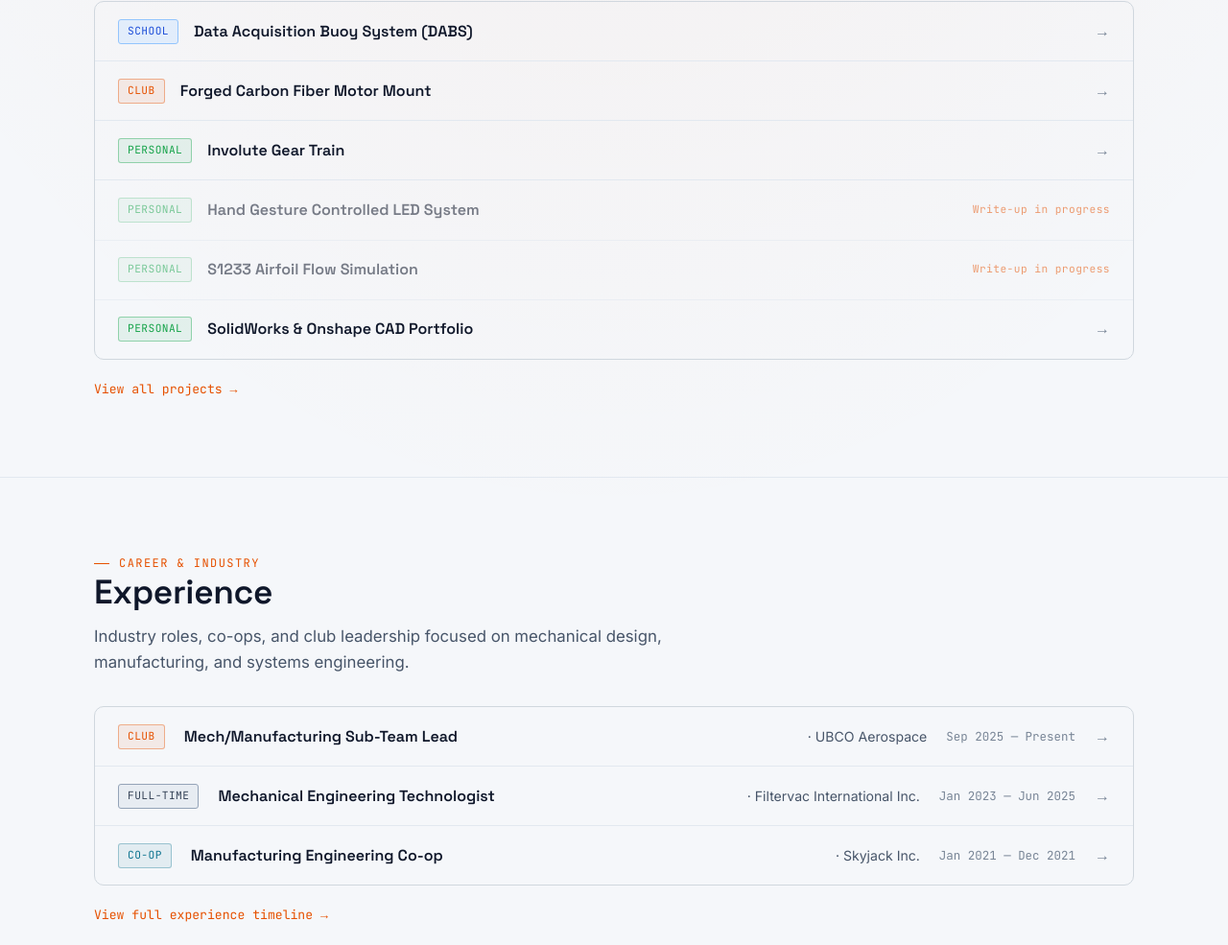
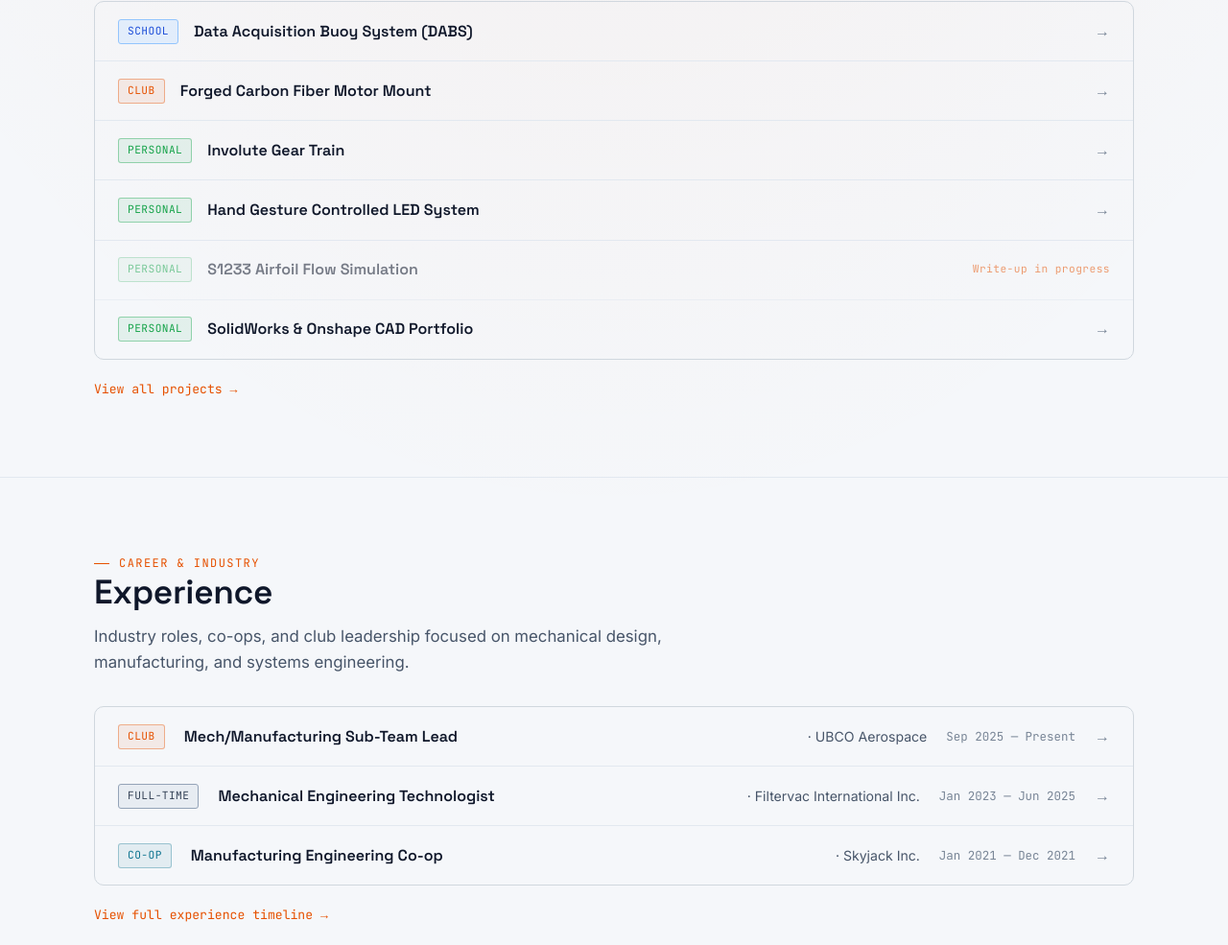
Before and after one commit to VijayPrajwal/VijayPrajwalRajasekar-Portfolio, a plain HTML site: page index.html in a window 1280 px wide. Shown: the part 782-1767 px from the top of the page at 96% size. Drawn offline with Linux system fonts and the light colour scheme.

Commit message:
hand-gesture-led page update

```diff
--- a/index.html
+++ b/index.html
@@ -482,9 +482,12 @@
         <div class="hero-cta">
           <a href="#projects" class="btn-slot btn-slot-primary">View my work <span class="arrow">→</span></a>
           <a href="contact.html" class="btn-slot btn-slot-secondary">Get in touch</a>
-          <a href="assets/resume/Vijay_Prajwal_Resume_2026_co-op.pdf" download="Vijay_Prajwal_Resume_2026_co-op.pdf" class="btn-slot btn-slot-resume" id="hero-resume-download" aria-label="Download Vijay's résumé PDF">
-            <svg width="14" height="14" viewBox="0 0 14 14" fill="none" xmlns="http://www.w3.org/2000/svg" aria-hidden="true">
-              <path d="M7 1v7.5M4.5 6l2.5 2.5L9.5 6M2 11h10" stroke="currentColor" stroke-width="1.5" stroke-linecap="round" stroke-linejoin="round"/>
+          <a href="assets/resume/Vijay_Prajwal_Resume_2026_co-op.pdf" download="Vijay_Prajwal_Resume_2026_co-op.pdf"
+            class="btn-slot btn-slot-resume" id="hero-resume-download" aria-label="Download Vijay's résumé PDF">
+            <svg width="14" height="14" viewBox="0 0 14 14" fill="none" xmlns="http://www.w3.org/2000/svg"
+              aria-hidden="true">
+              <path d="M7 1v7.5M4.5 6l2.5 2.5L9.5 6M2 11h10" stroke="currentColor" stroke-width="1.5"
+                stroke-linecap="round" stroke-linejoin="round" />
             </svg>
             Download my Résumé
           </a>
@@ -515,13 +518,11 @@
             <span class="proj-list-name">Involute Gear Train</span>
             <span class="proj-list-arrow">→</span>
           </a>
-          <span class="proj-list-item" style="cursor:default;opacity:0.55;">
-            <span class="tag tag-personal">PERSONAL</span>
-            <span class="proj-list-name">Hand Gesture Controlled LED System</span>
-            <span class="proj-list-arrow"
-              style="font-size:0.7rem;letter-spacing:0.04em;font-family:var(--font-mono);color:var(--signal);">Write-up
-              in progress</span>
-          </span>
+            <a href="hand-gesture-led.html" class="proj-list-item">
+              <span class="tag tag-personal">PERSONAL</span>
+              <span class="proj-list-name">Hand Gesture Controlled LED System</span>
+          <span class="proj-list-arrow">→</span>
+          </a>
           <span class="proj-list-item" style="cursor:default;opacity:0.55;">
             <span class="tag tag-personal">PERSONAL</span>
             <span class="proj-list-name">S1233 Airfoil Flow Simulation</span>
```
Also changed, not shown: projects.html (+6 -5 lines).
